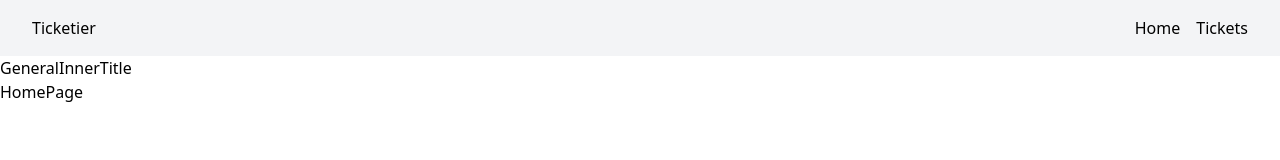
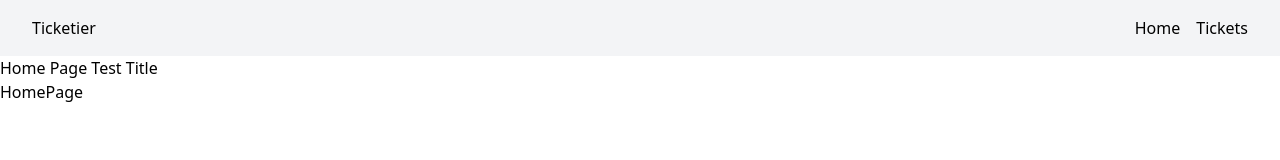
Before and after one commit to AleksandrPolishchuk/TicketierApp, a Next.js app in the folder frontend/ticketier-front-nextjs/: page / in a window 1280 px wide. Shown: the top 160 px of the page. Built offline with nearby package versions, Linux system fonts and the light colour scheme.

Commit message:
add Props for GeneralInnerTitle component (frontend)

```diff
--- a/frontend/ticketier-front-nextjs/app/page.tsx
+++ b/frontend/ticketier-front-nextjs/app/page.tsx
@@ -3,7 +3,7 @@ import GeneralInnerTitle from "@/components/general-inner-title/GeneralInnerTitl
 const HomePage = () => {
   return (
     <div>
-      <GeneralInnerTitle />
+      <GeneralInnerTitle title="Home Page Test Title" />
       <h1>HomePage</h1>
     </div>
   );
--- a/frontend/ticketier-front-nextjs/components/general-inner-title/GeneralInnerTitle.tsx
+++ b/frontend/ticketier-front-nextjs/components/general-inner-title/GeneralInnerTitle.tsx
@@ -1,7 +1,11 @@
 import React from "react";
 
-const GeneralInnerTitle = () => {
-  return <div>GeneralInnerTitle</div>;
+interface Props {
+  title: string;
+}
+
+const GeneralInnerTitle = ({ title }: Props) => {
+  return <h1>{title}</h1>;
 };
 
 export default GeneralInnerTitle;
```
